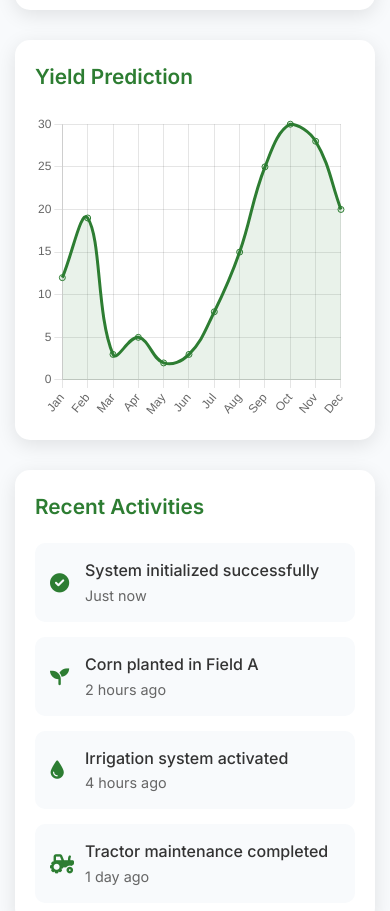
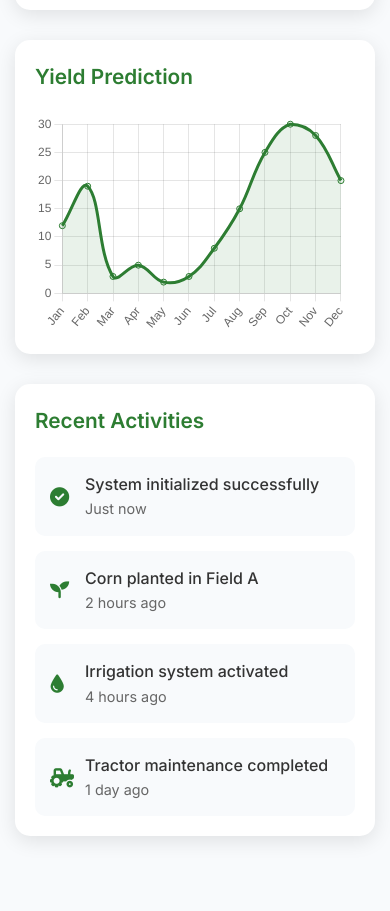
Before and after one commit to steffinsnr/Farm-and-orchard-management-system, a plain HTML site: page index.html in a window 390 px wide. Shown: the part 3866-4777 px from the top of the page. Drawn offline with nearby package versions, Linux system fonts and the light colour scheme; animation ran at ten frames a second.

Commit message:
Add files via upload

```diff
--- a/index.html
+++ b/index.html
@@ -154,7 +154,9 @@
 
                 <div class="dashboard-card">
                     <h3>Yield Prediction</h3>
-                    <canvas id="yieldChart" width="300" height="200"></canvas>
+                    <div class="chart-container">
+                        <canvas id="yieldChart"></canvas>
+                    </div>
                 </div>
 
                 <div class="dashboard-card">
@@ -332,15 +334,21 @@
             <div class="analytics-grid">
                 <div class="analytics-card">
                     <h3>Revenue Trends</h3>
-                    <canvas id="revenueChart" width="400" height="300"></canvas>
+                    <div class="chart-container">
+                        <canvas id="revenueChart"></canvas>
+                    </div>
                 </div>
                 <div class="analytics-card">
                     <h3>Cost Analysis</h3>
-                    <canvas id="costChart" width="400" height="300"></canvas>
+                    <div class="chart-container">
+                        <canvas id="costChart"></canvas>
+                    </div>
                 </div>
                 <div class="analytics-card">
                     <h3>Yield Comparison</h3>
-                    <canvas id="yieldComparisonChart" width="400" height="300"></canvas>
+                    <div class="chart-container">
+                        <canvas id="yieldComparisonChart"></canvas>
+                    </div>
                 </div>
                 <div class="analytics-card">
                     <h3>Key Metrics</h3>
--- a/script.js
+++ b/script.js
@@ -76,6 +76,7 @@ function initializeCharts() {
             options: {
                 responsive: true,
                 maintainAspectRatio: false,
+                aspectRatio: 2,
                 plugins: {
                     legend: {
                         display: false
@@ -115,6 +116,7 @@ function initializeCharts() {
             options: {
                 responsive: true,
                 maintainAspectRatio: false,
+                aspectRatio: 1.5,
                 plugins: {
                     legend: {
                         display: false
@@ -159,12 +161,16 @@ function initializeCharts() {
             options: {
                 responsive: true,
                 maintainAspectRatio: false,
+                aspectRatio: 1,
                 plugins: {
                     legend: {
                         position: 'bottom',
                         labels: {
-                            padding: 20,
-                            usePointStyle: true
+                            padding: 15,
+                            usePointStyle: true,
+                            font: {
+                                size: 12
+                            }
                         }
                     }
                 }
@@ -196,6 +202,7 @@ function initializeCharts() {
             options: {
                 responsive: true,
                 maintainAspectRatio: false,
+                aspectRatio: 1,
                 scales: {
                     r: {
                         beginAtZero: true,
@@ -209,8 +216,11 @@ function initializeCharts() {
                     legend: {
                         position: 'bottom',
                         labels: {
-                            padding: 20,
-                            usePointStyle: true
+                            padding: 15,
+                            usePointStyle: true,
+                            font: {
+                                size: 12
+                            }
                         }
                     }
                 }
--- a/styles.css
+++ b/styles.css
@@ -864,6 +864,21 @@ body {
         padding: 20px;
         font-size: 3rem;
     }
+
+    .chart-container {
+        height: 200px;
+        max-height: 200px;
+    }
+
+    .dashboard-card .chart-container {
+        height: 180px;
+        max-height: 180px;
+    }
+
+    .analytics-card .chart-container {
+        height: 220px;
+        max-height: 220px;
+    }
 }
 
 @media (max-width: 480px) {
@@ -912,6 +927,21 @@ body {
     .weather-card {
         padding: 20px;
     }
+
+    .chart-container {
+        height: 180px;
+        max-height: 180px;
+    }
+
+    .dashboard-card .chart-container {
+        height: 160px;
+        max-height: 160px;
+    }
+
+    .analytics-card .chart-container {
+        height: 200px;
+        max-height: 200px;
+    }
 }
 
 /* Smooth scrolling */
@@ -940,7 +970,25 @@ html {
 }
 
 /* Chart containers */
+.chart-container {
+    position: relative;
+    width: 100%;
+    height: 250px;
+    max-height: 250px;
+    margin-top: 10px;
+}
+
+.dashboard-card .chart-container {
+    height: 220px;
+    max-height: 220px;
+}
+
+.analytics-card .chart-container {
+    height: 280px;
+    max-height: 280px;
+}
+
 canvas {
     max-width: 100%;
-    height: auto;
+    max-height: 100%;
 }
```
Also changed, not shown: 1 other file.
